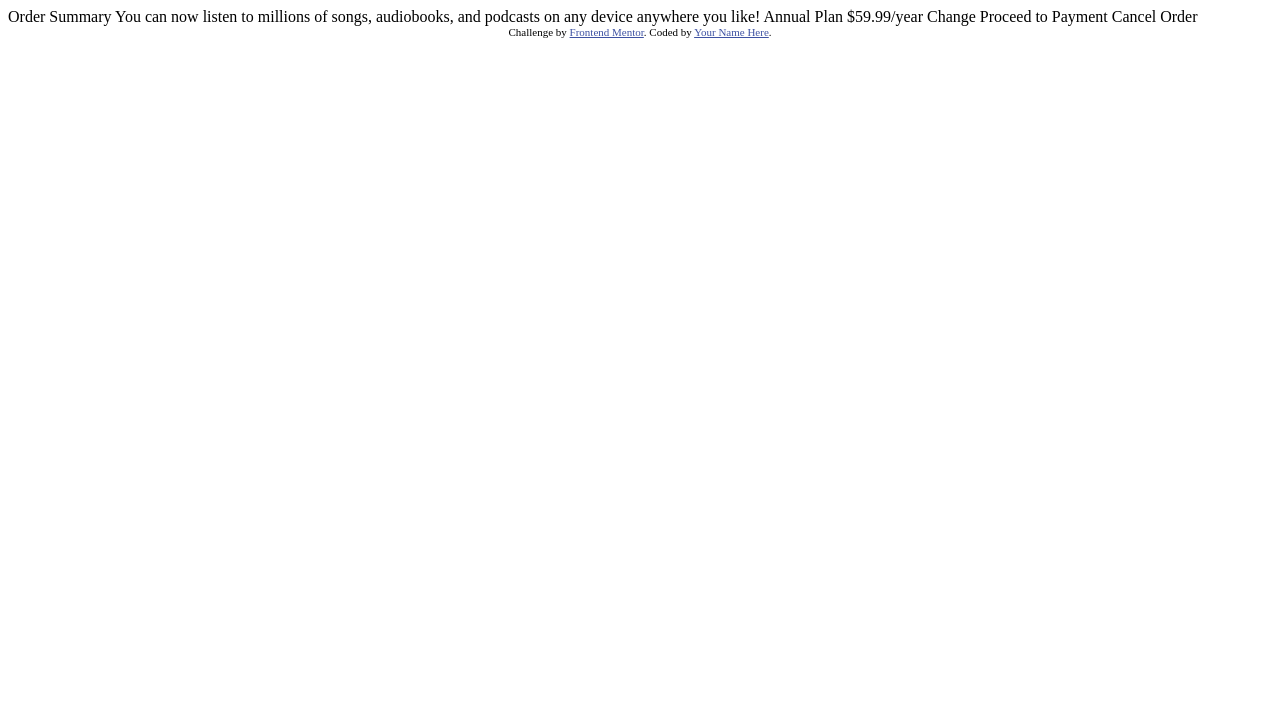
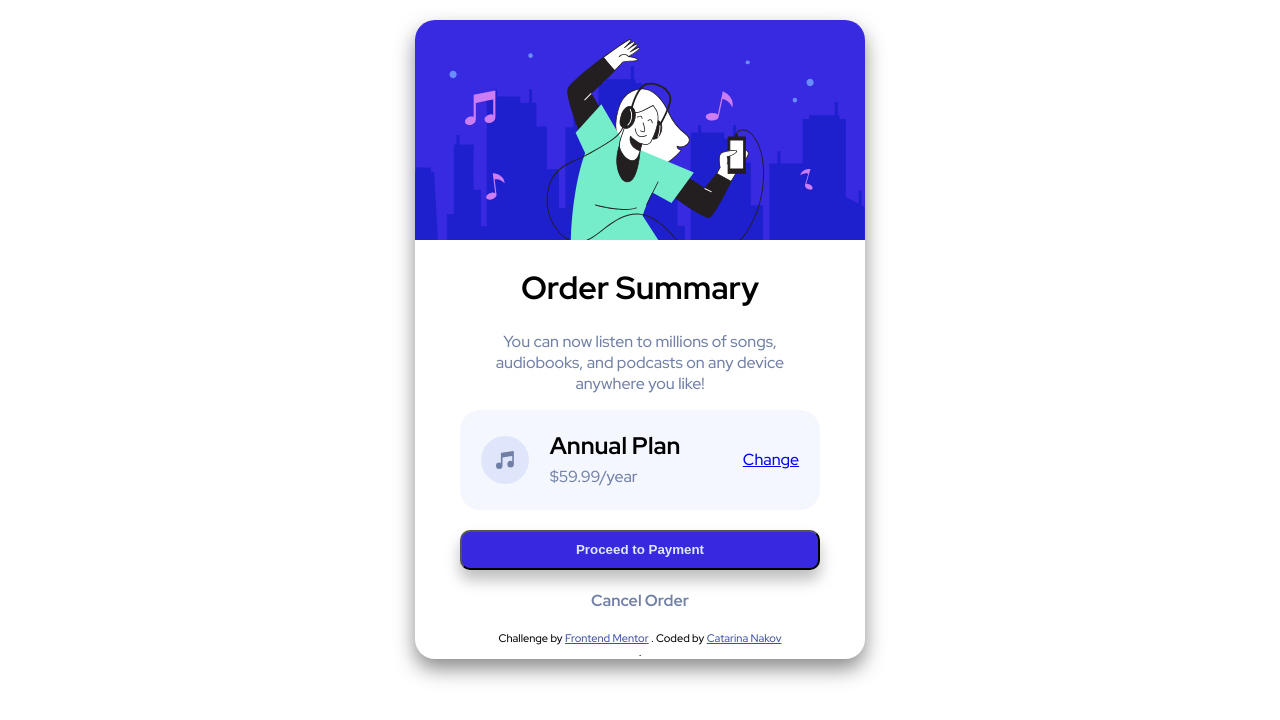
Before and after one commit to nakovita/challenges, a plain HTML site: page order-summary-component-main/index.html in a window 1280 px wide. Drawn offline with Linux system fonts and the light colour scheme.

Commit message:
second commit

```diff
--- a/order-summary-component-main/index.html
+++ b/order-summary-component-main/index.html
@@ -2,12 +2,16 @@
 <html lang="en">
     <head>
         <meta charset="UTF-8">
-  <meta name="viewport" content="width=device-width, initial-scale=1.0"> <!-- displays site properly based on user's device -->
-
-  <link rel="icon" type="image/png" sizes="32x32" href="./images/favicon-32x32.png">
-
+        <meta name="viewport" content="width=device-width, initial-scale=1.0">
+        <!-- displays site properly based on user's device -->
+        <link
+            rel="icon"
+            type="image/png"
+            sizes="32x32"
+            href="./images/favicon-32x32.png"
+        >
+        <link rel="stylesheet" href="style.css">
         <title>Frontend Mentor | Order summary card</title>
-
         <!-- Feel free to remove these styles or customise in your own stylesheet 👍 -->
         <style>
     .attribution { font-size: 11px; text-align: center; }
@@ -15,23 +19,41 @@
         </style>
     </head>
     <body>
-
-  Order Summary
-
+        <div class="card">
+            <div class="img">
+                <img src="/order-summary-component-main/images/illustration-hero.svg" alt="Girl listening to music">
+            </div>
+            <div class="order">
+                <h1> Order Summary</h1>
+                <p>
                     You can now listen to millions of songs, audiobooks, and podcasts on any
               device anywhere you like!
-
-  Annual Plan
-  $59.99/year
-
-  Change
-
-  Proceed to Payment
-  Cancel Order
-
+                </p>
+            </div>
+            <div class="plan">
+                <img src="/order-summary-component-main/images/icon-music.svg" alt="">
+                <div class="text">
+                    <h2>Annual Plan</h2>
+                    <p>$59.99/year</p>
+                </div>
+                <a href="#">Change</a>
+            </div>
+            <button class="button">
+                <a href="#">Proceed to Payment</a>
+            </button>
+            <div class="cancel">
+                <a href="#">Cancel Order</a>
+            </div>
             <div class="attribution">
-    Challenge by <a href="https://www.frontendmentor.io?ref=challenge" target="_blank">Frontend Mentor</a>.
-    Coded by <a href="#">Your Name Here</a>.
+                <footer>
+                    Challenge by
+                    <a href="https://www.frontendmentor.io?ref=challenge" target="_blank">Frontend Mentor</a>
+                    .
+                                Coded by
+                    <a href="#">Catarina Nakov</a>
+                </footer>
+                .
+            </div>
         </div>
     </body>
 </html>
--- /dev/null
+++ b/order-summary-component-main/style.scss
@@ -0,0 +1,81 @@
+$paleblue: hsl(225, 100%, 94%);
+$brightblue: hsl(245, 75%, 52%);
+$verypaleblue: hsl(225, 100%, 98%);
+$desaturatedblue: hsl(224, 23%, 55%);
+$darkblue: hsl(223, 47%, 23%);
+
+@import url('https://fonts.googleapis.com/css2?family=Red+Hat+Display:wght@500;700;900&display=swap');
+
+body {
+    font-size: 16px;
+    text-align: center;
+    margin: 0px;
+    font-family: 'Red Hat Display', sans-serif;
+    padding: 0px;
+    max-width: 1440px;
+    max-height: 1056px;
+    .card {
+        max-width: 450px;
+        margin: 20px auto;
+        border-radius: 20px;
+        box-shadow: 0px 10px 20px rgba(190,190,190);
+        .order {
+            margin: auto;
+            width: 80%;
+            p {
+                color: $desaturatedblue;
+            }
+        }
+        .img img {
+            border-radius: 20px 20px 0px 0px;
+        }
+        .plan {
+            display: grid;
+            grid-auto-flow: column;
+            height: 100px;
+            width: 80%;
+            margin: auto;
+            background-color: $verypaleblue;
+            border-radius: 20px;
+            img {
+                margin: auto;
+            }
+            .text {
+                text-align: left;
+                h2 {
+                    margin-bottom: 5px;
+                }
+                p {
+                    margin-top: 0px;
+                    color: $desaturatedblue;
+                }
+            }
+            a {
+                margin: auto;
+            }
+        }
+        .button {
+            width: 80%;
+            margin: 20px auto;
+            height: 40px;
+            border-radius: 10px;
+            background-color: $brightblue;
+            box-shadow: 0px 10px 15px $desaturatedblue;
+            a {
+                color: $paleblue;
+                font-weight: 900;
+                text-decoration: none;
+            }
+        }
+        .cancel {
+            a, :active {
+                text-decoration: none;
+                color: $desaturatedblue;
+                font-weight: 700;
+            }
+        }
+        .attribution{
+            margin-top: 20px;
+        }
+    }
+}
```
Also changed, not shown: order-summary-component-main/style.css (added), 1 other file. Lines whose indentation alone changed are shown as unchanged.
